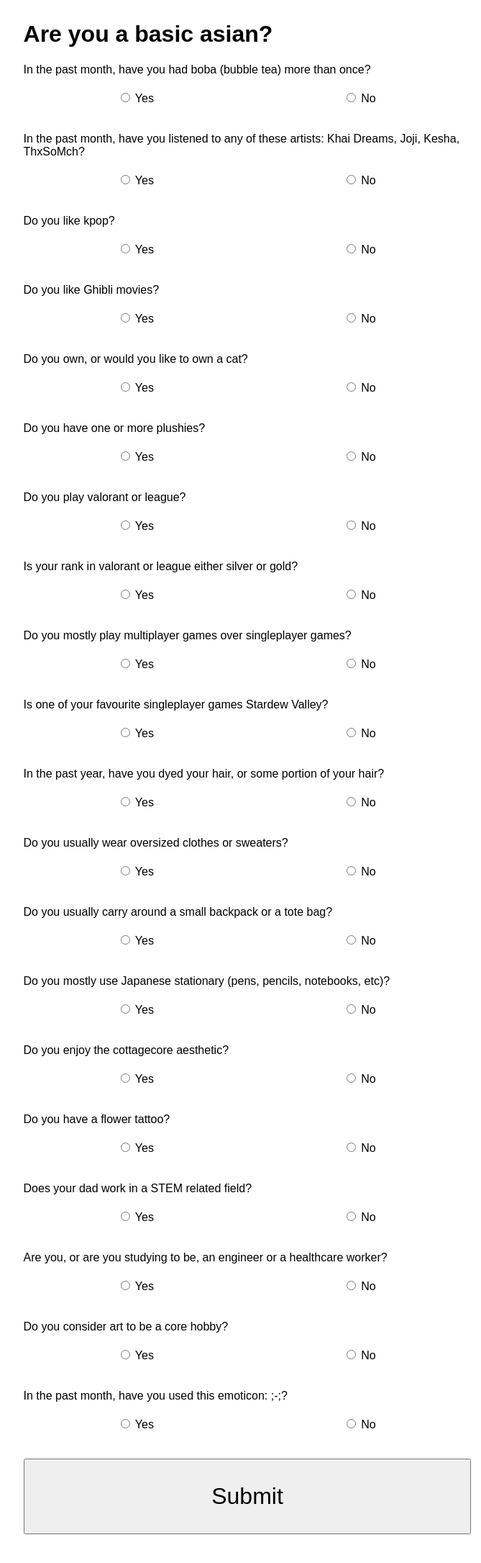
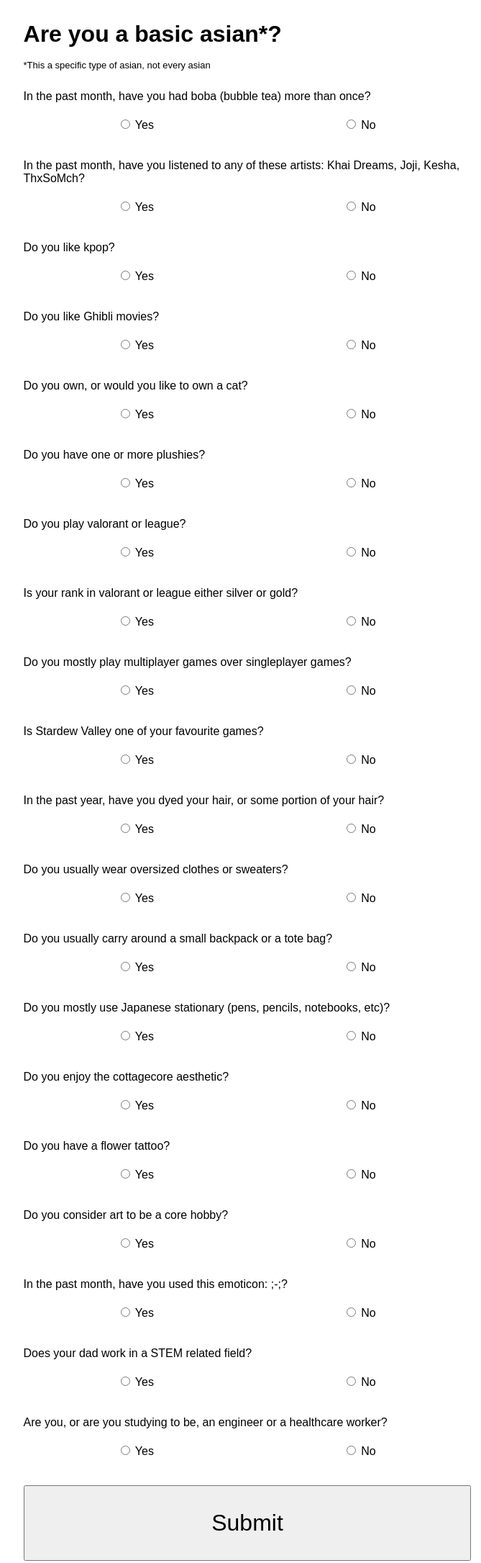
Before and after one commit to BobSlim/bobslim.github.io, a website with bundled scripts: page basic/index.html in a window 1280 px wide. Shown: the whole page at 72% size, without its empty margins (296-965 px from the left). Before the commit the page ends 2139 px from the top, so only its background shows below. Built offline with nearby package versions, Linux system fonts and the light colour scheme.

Commit message:
fix: updates some prose

```diff
--- a/basic/index.html
+++ b/basic/index.html
@@ -12,7 +12,13 @@
 	</head>
 	<body>
 		<script type="module" src="index.js"></script>
-		<h1>Are you a basic asian?</h1>
+		<h1>
+			Are you a basic asian*? <br /><small
+				style="font-size: small; font-weight: 400"
+				>*This a specific type of asian, not every asian</small
+			>
+		</h1>
+
 		<form action="">
 			<button type="submit">Submit</button>
 		</form>
--- a/basic/questions.js
+++ b/basic/questions.js
@@ -8,15 +8,15 @@ export default [
 	"Do you play valorant or league?",
 	"Is your rank in valorant or league either silver or gold?",
 	"Do you mostly play multiplayer games over singleplayer games?",
-	"Is one of your favourite singleplayer games Stardew Valley?",
+	"Is Stardew Valley one of your favourite games?",
 	"In the past year, have you dyed your hair, or some portion of your hair?",
 	"Do you usually wear oversized clothes or sweaters?",
 	"Do you usually carry around a small backpack or a tote bag?",
 	"Do you mostly use Japanese stationary (pens, pencils, notebooks, etc)?",
 	"Do you enjoy the cottagecore aesthetic?",
 	"Do you have a flower tattoo?",
+	"Do you consider art to be a core hobby?",
+	"In the past month, have you used this emoticon: ;-;?",
 	"Does your dad work in a STEM related field?",
 	"Are you, or are you studying to be, an engineer or a healthcare worker?",
-	"Do you consider art to be a core hobby?",
-	"In the past month, have you used this emoticon: ;-;?",
 ];
--- a/basic/results.js
+++ b/basic/results.js
@@ -2,17 +2,17 @@ export default [
 	{
 		threshold: 90,
 		title: "Basically Asian.",
-		text: "Yeah, you hit pretty much every box somehow. I'm impressed. You fit every stereotype I could think of, which makes you the Base Asian. Every other asian is just a subset of you.",
+		text: "You are the asianest asian. I bow at your feet.",
 	},
 	{
 		threshold: 70,
 		title: "Mostly Asian.",
-		text: "You hit most of them. That means you fit the stereotype, and I probably won't be wrong if I called you an asian. Welcome to the club, kiddo, proud of you.",
+		text: "You fit a stereotype, congratulations. Welcome to the club.",
 	},
 	{
 		threshold: 50,
 		title: "Mostly not Asian.",
-		text: "You didn't answer yes to many of them, which means you don't fit this stereotype. Congratulations on not being basic, I guess. Woohoo?",
+		text: "You don't really fit this stereotype! Maybe find some other cliche to be in.",
 	},
 	{
 		threshold: 0,
```
